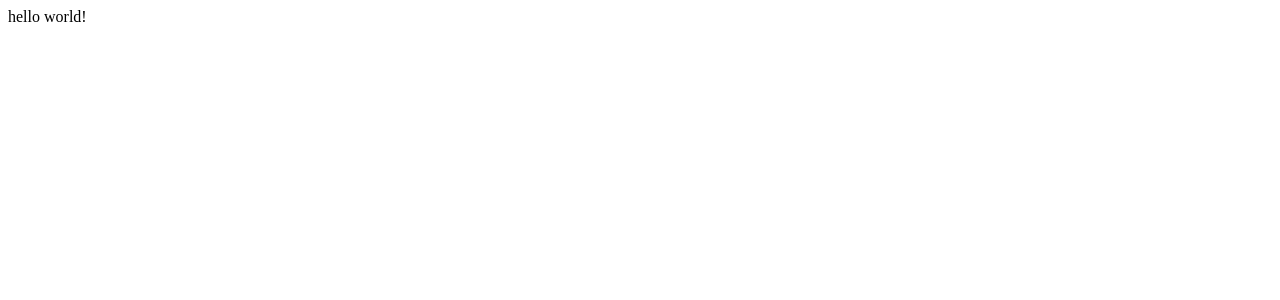
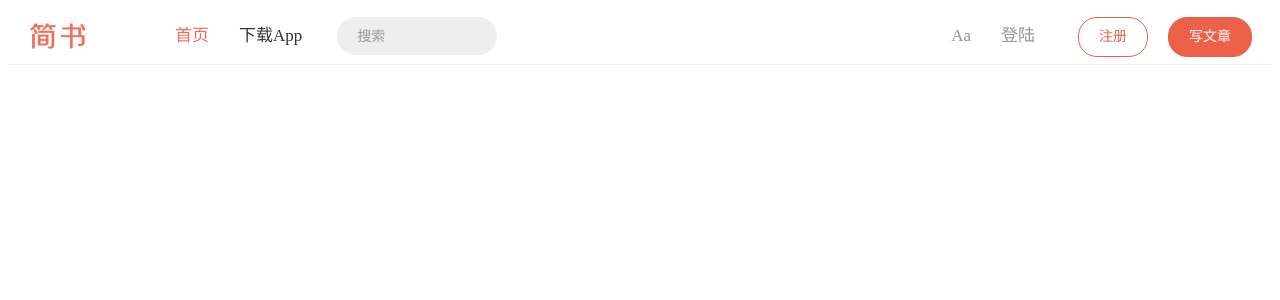
Before and after one commit to fanxiao168/jianshu, a React (Create React App) app in the folder jianshu/: page / in a window 1280 px wide. Shown: the top 300 px of the page. Built offline with nearby package versions, Linux system fonts and the light colour scheme; the HTML template or start-up script is replaced by a standard one.

Commit message:
使用styled-components完成Header组件布局

```diff
--- a/jianshu/src/App.js
+++ b/jianshu/src/App.js
@@ -1,11 +1,11 @@
 import React from 'react';
 import {GlobalStyled} from './style.js';
+import Header from './common/header';
 
 function App() {
   return (
     <div>
-     hello world!
-     <GlobalStyled />
+      <Header/>
     </div>
   );
 }
--- /dev/null
+++ b/jianshu/src/common/header/index.js
@@ -0,0 +1,35 @@
+import React, { Component }  from 'react';
+import {
+	HeaderWrapper,
+	Logo,
+	Nav,
+	NavItem,
+	NavSearch,
+	Addition,
+	Button
+} from './style';
+
+class Header extends Component {
+	render() {
+		return (
+			<HeaderWrapper>
+			<Logo/>
+			<Nav>
+				<NavItem className='left active'>首页</NavItem>
+				<NavItem className='left'>下载App</NavItem>
+				<NavItem className='right'>登陆</NavItem>
+				<NavItem className='right'>Aa</NavItem>
+				<NavSearch></NavSearch>
+			</Nav>
+
+			<Addition>
+				<Button className='writting'>写文章</Button>
+				<Button className='reg'>注册</Button>
+			</Addition>
+			</HeaderWrapper>
+		)
+
+	}
+}
+
+export default Header;
--- /dev/null
+++ b/jianshu/src/common/header/style.js
@@ -0,0 +1,91 @@
+import styled from 'styled-components';
+import logoPic from '../../statics/logo.png';
+
+export const HeaderWrapper = styled.div`
+	position: relative;
+	height:56px;
+	border-bottom: 1px solid #f0f0f0;
+`;
+
+export const Logo = styled.a.attrs({
+  href: '/'
+})`
+	position: absolute;
+	top: 0;
+	left: 0;
+	display: block;
+	width: 100px;
+	height:56px;
+	background: url(${logoPic});
+	background-size: contain;
+`;
+
+export const Nav = styled.div`
+	width: 960px;
+	height: 100%;
+	padding-right: 70px;
+	box-sizing: border-box;
+	margin: 0 auto;
+`;
+
+export const NavItem = styled.div`
+	line-height: 56px;
+	padding: 0	15px;
+	font-size: 17px;
+	color: #333;
+	&.left {
+		float:left;
+	}
+	&.right {
+		float:right;
+		color:#969696;
+	}
+	&.active {
+		color: #ea6f5a;
+	}
+`;
+
+export const NavSearch = styled.input.attrs({
+	placeholder: '搜索'
+})`
+	width: 160px;
+	height:38px;
+	padding: 0 20px;
+	margin-top: 9px;
+	margin-left: 20px;
+	box-sizing: border-box;
+	border: none;
+	outline: none;
+	border-radius: 19px;
+	background: #eee;
+	font-size: 14px;
+	&::placeholder {
+		color: #999;
+	}
+`;
+
+export const Addition = styled.div`
+	position : absolute;
+	right: 0;
+	top: 0;
+	height: 56px;
+
+`;
+
+export const Button = styled.div`
+	float: right;
+	margin-top: 9px;
+	margin-right: 20px;
+	padding: 0 20px;
+	line-height: 38px;
+	border-radius: 19px;
+	border: 1px solid #ea6145;
+	font-size: 14px;
+	&.reg {
+		color: #ec6149;
+	}
+	&.writting {
+		color:#fff;
+		background: #ec6149;
+	}
+`;
```
Also changed, not shown: jianshu/src/statics/logo.png (added), 1 other file (tests, documents, lock files or other folders).
